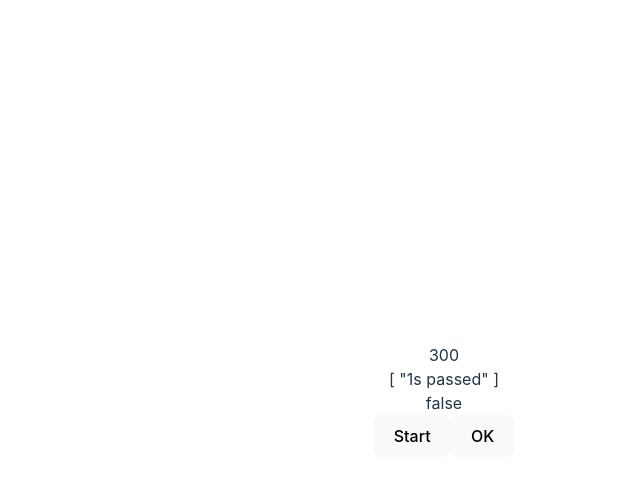
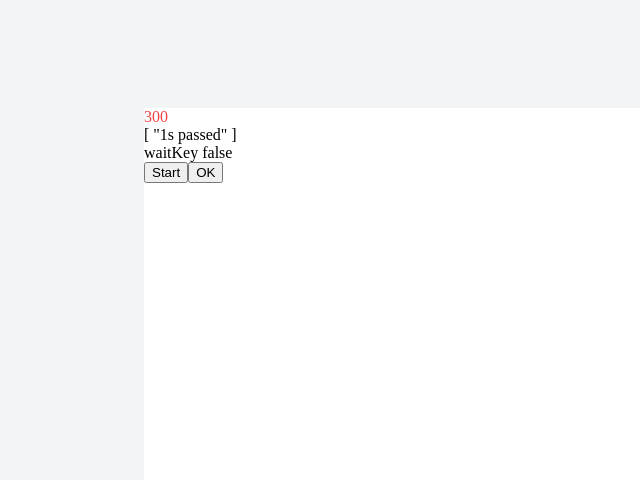
Before and after one commit to hashrock/rpg-study-01, a Vue app: page / in a window 1280 px wide. Shown: the top 480 px of the page, without its empty margins (196-836 px from the left). Built offline with nearby package versions, Linux system fonts and the light colour scheme.

Commit message:
add unocss

```diff
--- a/package.json
+++ b/package.json
@@ -15,6 +15,7 @@
   "devDependencies": {
     "@vitejs/plugin-vue": "^4.2.3",
     "typescript": "^5.0.2",
+    "unocss": "^0.62.4",
     "vite": "^4.4.5",
     "vue-tsc": "^1.8.5"
   }
--- a/src/App.vue
+++ b/src/App.vue
@@ -2,7 +2,7 @@
 import { ref, onMounted } from "vue";
 import { useGameEngine } from "./useGameEngine";
 
-const { count, logs, addLog, iter, wait, waitKey, isButtonPressed } =
+const { count, logs, addLog, iter, wait, waitKey, isButtonPressed, mode } =
   useGameEngine();
 
 onMounted(() => {
@@ -17,10 +17,16 @@ function* inn() {
   yield* wait(10);
   addLog("3s passed");
 }
+
+function onClickStart() {
+  count.value = 0;
+  iter.value = inn();
+}
 </script>
 
 <template>
-  <div>
+  <div class="w-[600px] h-[600px] bg-white">
+    <div class="text-red-500">
       {{ count }}
     </div>
     <div>
@@ -29,9 +35,21 @@ function* inn() {
 
     <div>{{ mode }} {{ isButtonPressed }}</div>
     <div>
-    <button @click="iter.value = inn()">Start</button>
+      <button @click="onClickStart">Start</button>
       <button @click="isButtonPressed = true">OK</button>
+    </div>
   </div>
 </template>
 
-<style scoped></style>
+<style>
+body,
+html {
+  height: 100%;
+}
+body {
+  display: flex;
+  justify-content: center;
+  align-items: center;
+  background-color: #f3f4f6;
+}
+</style>
--- /dev/null
+++ b/src/types.ts
@@ -0,0 +1 @@
+export type Mode = "wait" | "normal" | "waitKey";
--- a/src/useGameEngine.ts
+++ b/src/useGameEngine.ts
@@ -1,10 +1,11 @@
 import { onMounted, ref } from "vue";
+import type { Mode } from "./types";
 
 export const useGameEngine = () => {
   const count = ref(0);
   const logs = ref<string[]>([]);
   const waitTime = ref(0);
-  type Mode = "wait" | "normal" | "waitKey";
+
   const mode = ref<Mode>("normal");
   const iter = ref<Generator<string, void, unknown>>();
   const isButtonPressed = ref(false);
--- a/vite.config.ts
+++ b/vite.config.ts
@@ -1,7 +1,7 @@
-import { defineConfig } from 'vite'
-import vue from '@vitejs/plugin-vue'
-
+import { defineConfig } from "vite";
+import vue from "@vitejs/plugin-vue";
+import UnoCSS from "unocss/vite";
 // https://vitejs.dev/config/
 export default defineConfig({
-  plugins: [vue()],
-})
+  plugins: [vue(), UnoCSS()],
+});
```
Also changed, not shown: src/main.ts (+4 -4 lines), 1 other file (tests, documents, lock files or other folders). Lines whose indentation alone changed are shown as unchanged.
